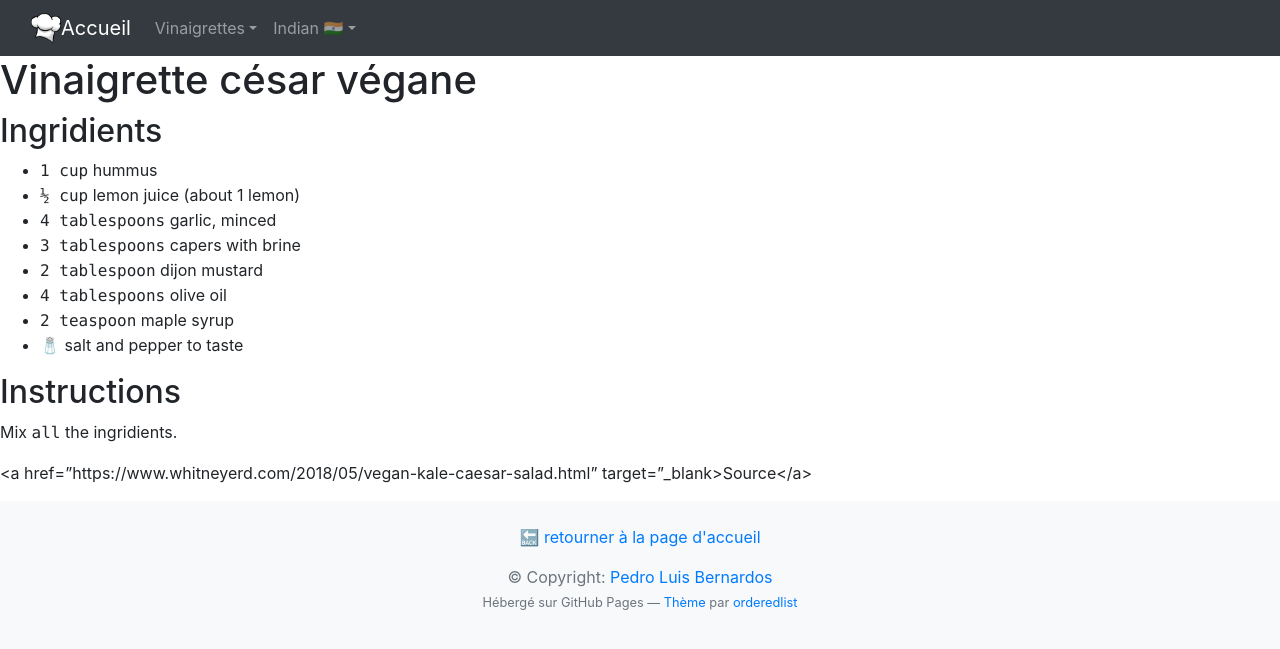
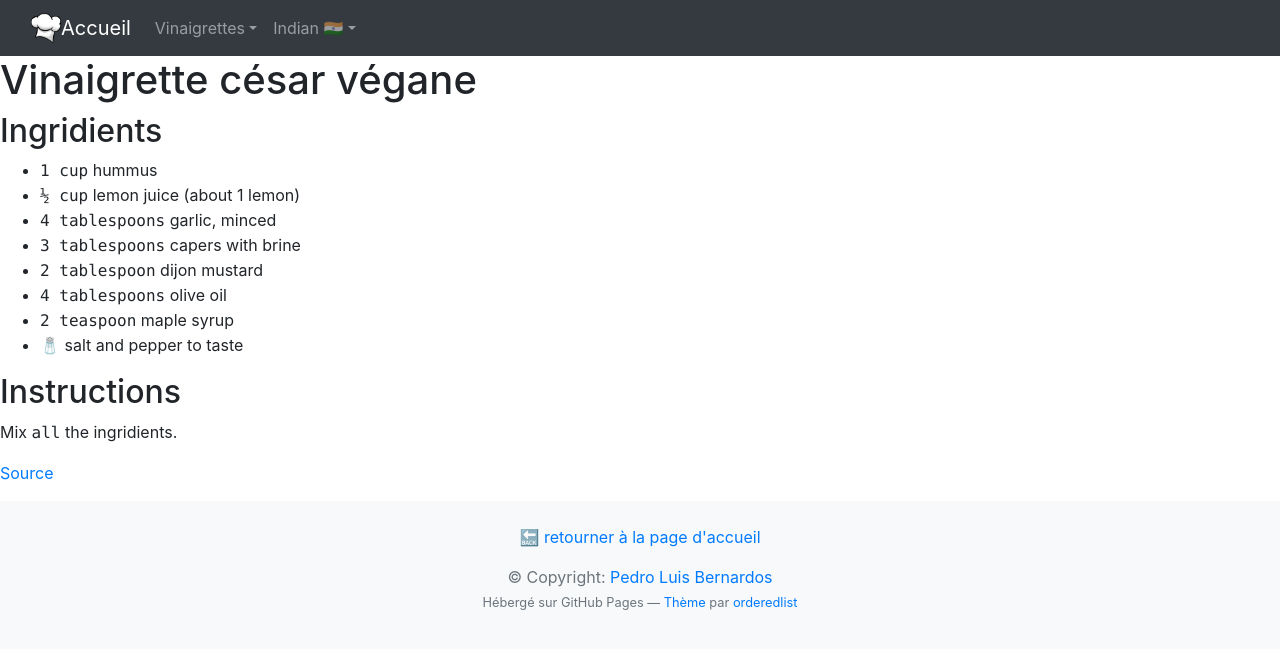
Before and after one commit to PedroLuisBernardos/Recipes, a Jekyll site: the page built from pages/VinaigretteCesarVegane.md, in a window 1280 px wide. Shown: the top 649 px of the page. Built offline with Jekyll 4.4.1, drawn with Linux system fonts in a browser that asks for light colours; nearby versions of some CDN libraries; our own code applies the rules of GitHub Pages for plain Markdown files; a script that is not in the unit is left out.

Commit message:
forgot "

```diff
--- a/pages/VinaigretteCesarVegane.md
+++ b/pages/VinaigretteCesarVegane.md
@@ -15,4 +15,4 @@
 
 Mix <samp>all</samp> the ingridients.
 
-<a href="https://www.whitneyerd.com/2018/05/vegan-kale-caesar-salad.html" target="_blank>Source</a>
+<a href="https://www.whitneyerd.com/2018/05/vegan-kale-caesar-salad.html" target="_blank">Source</a>
```
